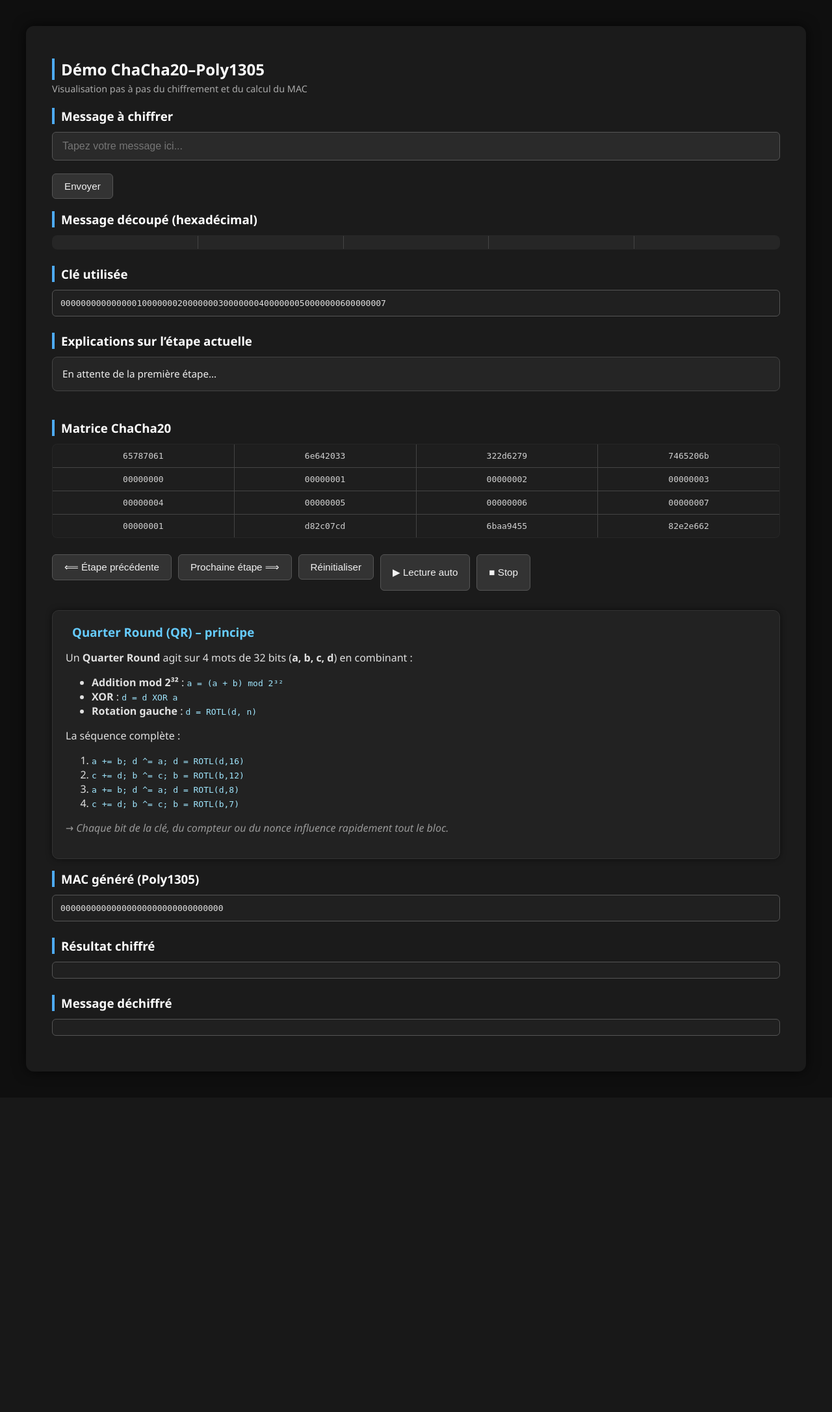
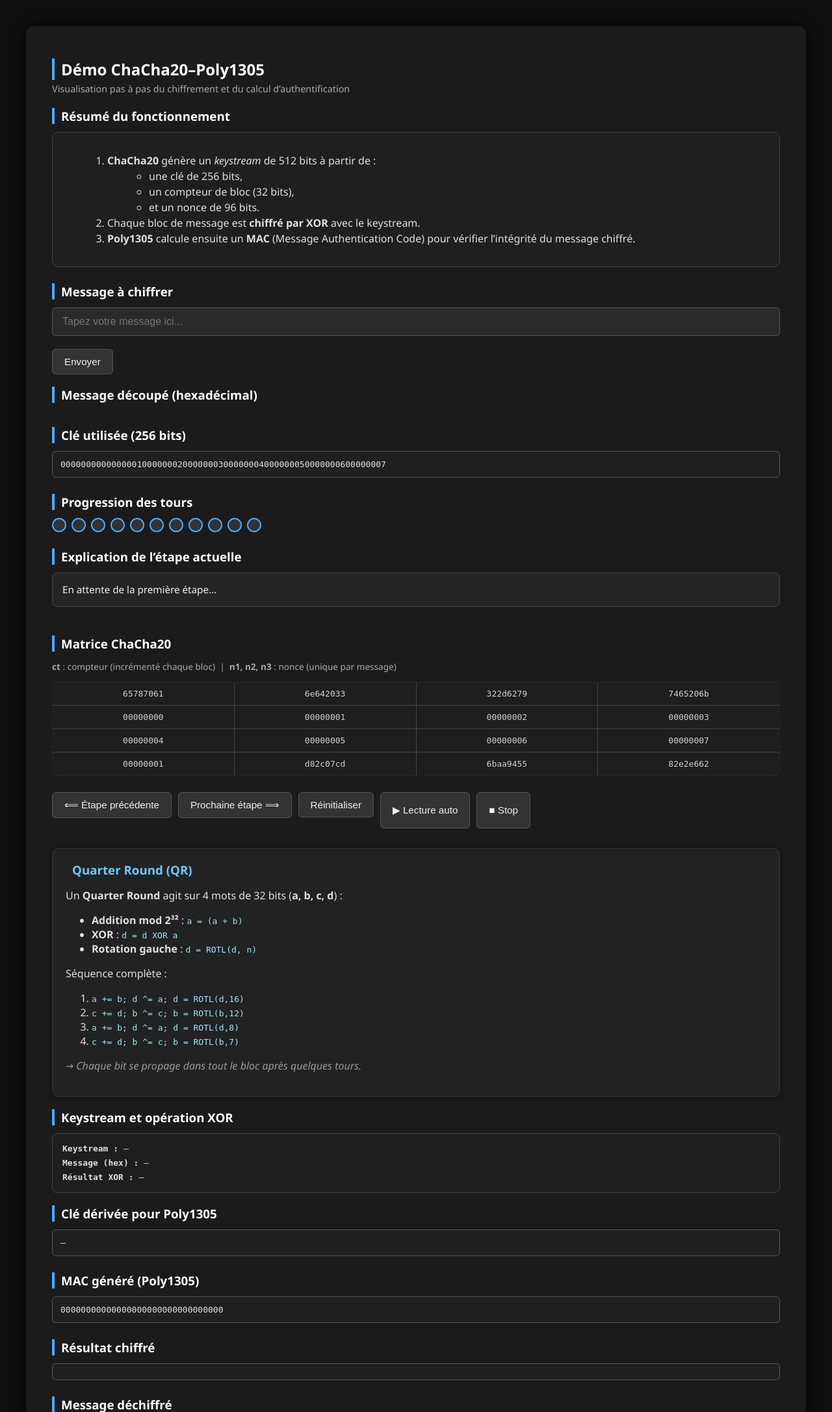
Before and after one commit to alegouix/projet_crypto_L3, a Django app: page / in a window 1280 px wide. Shown: the top 2173 px of the page at 65% size. Before the commit the page ends 1655 px from the top, so only its background shows below. Run offline with Django 5.2, Linux system fonts and the light colour scheme.

Commit message:
Encore d'autres améliorations

```diff
--- a/application/polls/static/polls/style.css
+++ b/application/polls/static/polls/style.css
@@ -165,3 +165,48 @@ button:active {
     flex: 1 1 auto;
   }
 }
+
+/* Résumé global */
+.summary-box {
+  background: #1f1f1f;
+  border: 1px solid #444;
+  border-radius: 10px;
+  padding: 15px 20px;
+  line-height: 1.5em;
+  margin-bottom: 25px;
+}
+.summary-box ul, .summary-box ol { margin-left: 1.5em; }
+
+/* Barre de progression */
+.tour-progress {
+  display: flex;
+  gap: 8px;
+  margin: 10px 0 25px;
+}
+.dot {
+  width: 18px;
+  height: 18px;
+  border-radius: 50%;
+  background: #333;
+  border: 2px solid #4dabf7;
+  transition: background 0.3s;
+}
+
+/* Keystream / XOR */
+.xor-box {
+  background: #1e1e1e;
+  border: 1px solid #444;
+  border-radius: 8px;
+  padding: 10px 15px;
+  font-family: monospace;
+  word-break: break-all;
+  line-height: 1.4em;
+}
+.xor-box p { margin: 4px 0; }
+
+/* Info nonce/compteur */
+.nonce-info {
+  font-size: 0.85rem;
+  color: #aaa;
+  margin-bottom: 5px;
+}
--- a/application/polls/templates/polls/index.html
+++ b/application/polls/templates/polls/index.html
@@ -6,11 +6,33 @@
 
 <body>
 <div class="page-container">
+
+  <!-- === En-tête === -->
   <header>
     <h2>Démo ChaCha20–Poly1305</h2>
-    <p class="subtitle">Visualisation pas à pas du chiffrement et du calcul du MAC</p>
+    <p class="subtitle">Visualisation pas à pas du chiffrement et du calcul d’authentification</p>
   </header>
 
+  <!-- === Résumé général === -->
+  <section class="summary-section">
+    <h3>Résumé du fonctionnement</h3>
+    <div class="summary-box">
+      <ol>
+        <li><b>ChaCha20</b> génère un <i>keystream</i> de 512 bits à partir de :
+          <ul>
+            <li>une clé de 256 bits,</li>
+            <li>un compteur de bloc (32 bits),</li>
+            <li>et un nonce de 96 bits.</li>
+          </ul>
+        </li>
+        <li>Chaque bloc de message est <b>chiffré par XOR</b> avec le keystream.</li>
+        <li><b>Poly1305</b> calcule ensuite un <b>MAC</b> (Message Authentication Code)
+          pour vérifier l’intégrité du message chiffré.</li>
+      </ol>
+    </div>
+  </section>
+
+  <!-- === Message === -->
   <section class="input-section">
     <h3>Message à chiffrer</h3>
     <form id="form" method="POST" class="form-message">
@@ -29,46 +51,69 @@
             {% for part in parties %}
               <td>{{ part }}</td>
             {% endfor %}
-            {% if parties_count < 5 %}
-              {% for _ in "12345"|slice:":{{ 5|add:-parties_count }}" %}
-                <td></td>
-              {% endfor %}
-            {% endif %}
           </tr>
         {% endwith %}
       </tbody>
     </table>
   </section>
 
+  <!-- === Clé et progression === -->
   <section>
-    <h3>Clé utilisée</h3>
+    <h3>Clé utilisée (256 bits)</h3>
     <div class="key-box" id="key_str">{{ key_str }}</div>
+
+    <h3>Progression des tours</h3>
+    <div class="tour-progress">
+      {% for i in "12345678910" %}
+        <span class="dot" id="dot{{ forloop.counter }}"></span>
+      {% endfor %}
+    </div>
   </section>
 
+  <!-- === Explication dynamique === -->
   <section class="explanation-section">
-    <h3>Explications sur l’étape actuelle</h3>
+    <h3>Explication de l’étape actuelle</h3>
     <div id="explanation" class="explanation-box">
       En attente de la première étape...
     </div>
   </section>
 
+  <!-- === Matrice et QR === -->
     <section class="matrix-section">
         <div class="matrix-flex">
             <div class="matrix-container">
                 <h3>Matrice ChaCha20</h3>
+
+                <div class="nonce-info">
+                    <p><b>ct</b> : compteur (incrémenté chaque bloc)
+                        &nbsp;|&nbsp; <b>n1, n2, n3</b> : nonce (unique par message)</p>
+                </div>
+
                 <table class="data-table matrix-table">
                     <tbody>
                         <tr>
-              <td id="c1">{{ c1 }}</td><td id="c2">{{ c2 }}</td><td id="c3">{{ c3 }}</td><td id="c4">{{ c4 }}</td>
+                            <td id="c1">{{ c1 }}</td>
+                            <td id="c2">{{ c2 }}</td>
+                            <td id="c3">{{ c3 }}</td>
+                            <td id="c4">{{ c4 }}</td>
                         </tr>
                         <tr>
-              <td id="k1">{{ k1 }}</td><td id="k2">{{ k2 }}</td><td id="k3">{{ k3 }}</td><td id="k4">{{ k4 }}</td>
+                            <td id="k1">{{ k1 }}</td>
+                            <td id="k2">{{ k2 }}</td>
+                            <td id="k3">{{ k3 }}</td>
+                            <td id="k4">{{ k4 }}</td>
                         </tr>
                         <tr>
-              <td id="k5">{{ k5 }}</td><td id="k6">{{ k6 }}</td><td id="k7">{{ k7 }}</td><td id="k8">{{ k8 }}</td>
+                            <td id="k5">{{ k5 }}</td>
+                            <td id="k6">{{ k6 }}</td>
+                            <td id="k7">{{ k7 }}</td>
+                            <td id="k8">{{ k8 }}</td>
                         </tr>
                         <tr>
-              <td id="ct">{{ ct }}</td><td id="n1">{{ n1 }}</td><td id="n2">{{ n2 }}</td><td id="n3">{{ n3 }}</td>
+                            <td id="ct">{{ ct }}</td>
+                            <td id="n1">{{ n1 }}</td>
+                            <td id="n2">{{ n2 }}</td>
+                            <td id="n3">{{ n3 }}</td>
                         </tr>
                     </tbody>
                 </table>
@@ -89,41 +134,49 @@
             </div>
 
             <aside class="qr-explanation">
-        <h3>Quarter Round (QR) – principe</h3>
-        <p>
-          Un <b>Quarter Round</b> agit sur 4 mots de 32 bits (<b>a, b, c, d</b>)
-          en combinant :
-        </p>
+                <h3>Quarter Round (QR)</h3>
+                <p>Un <b>Quarter Round</b> agit sur 4 mots de 32 bits (<b>a, b, c, d</b>) :</p>
                 <ul>
-          <li><b>Addition mod 2³²</b> : <code>a = (a + b) mod 2³²</code></li>
+                    <li><b>Addition mod 2³²</b> : <code>a = (a + b)</code></li>
                     <li><b>XOR</b> : <code>d = d XOR a</code></li>
                     <li><b>Rotation gauche</b> : <code>d = ROTL(d, n)</code></li>
                 </ul>
-        <p>La séquence complète :</p>
+                <p>Séquence complète :</p>
                 <ol>
                     <li><code>a += b; d ^= a; d = ROTL(d,16)</code></li>
                     <li><code>c += d; b ^= c; b = ROTL(b,12)</code></li>
                     <li><code>a += b; d ^= a; d = ROTL(d,8)</code></li>
                     <li><code>c += d; b ^= c; b = ROTL(b,7)</code></li>
                 </ol>
-        <p class="note">
-          → Chaque bit de la clé, du compteur ou du nonce influence rapidement tout le bloc.
-        </p>
+                <p class="note">→ Chaque bit se propage dans tout le bloc après quelques tours.</p>
             </aside>
         </div>
     </section>
 
+  <!-- === Keystream et XOR === -->
   <section>
+    <h3>Keystream et opération XOR</h3>
+    <div class="xor-box">
+      <p><b>Keystream :</b> <span id="keystream">—</span></p>
+      <p><b>Message (hex) :</b> <span id="msghex">—</span></p>
+      <p><b>Résultat XOR :</b> <span id="xorres">—</span></p>
+    </div>
+  </section>
+
+  <!-- === MAC Poly1305 === -->
+  <section>
+    <h3>Clé dérivée pour Poly1305</h3>
+    <div class="key-box" id="mackey">—</div>
+
     <h3>MAC généré (Poly1305)</h3>
     <div class="key-box" id="mac">{{ mac }}</div>
   </section>
 
+  <!-- === Résultats === -->
   <section>
     <h3>Résultat chiffré</h3>
     <div class="key-box" id="res">{{ res }}</div>
-  </section>
 
-  <section>
     <h3>Message déchiffré</h3>
     <div class="key-box" id="decrypt">{{ decrypt }}</div>
   </section>
@@ -145,6 +198,12 @@ function changeText(data) {
             }
             dom.innerHTML = value
         }
+    }
+}
+
+function highlightTour(tour) {
+  for (let i = 1; i <= 10; i++) {
+    document.getElementById(`dot${i}`).style.background = i <= tour ? "#4dabf7" : "#444";
   }
 }
 
@@ -207,6 +266,11 @@ document.getElementById("form_control_next").addEventListener("submit", function
     .then(data => {
         changeText(data)
         updateExplanation(data.tour, data.qr);
+        highlightTour(data.tour);
+        document.getElementById("keystream").innerText = data.keystream;
+        document.getElementById("msghex").innerText = data.msghex;
+        document.getElementById("xorres").innerText = data.res.slice(0,64) + "...";
+        document.getElementById("mackey").innerText = data.mackey;
     })
     .catch(error => {
         console.error("Erreur:", error);
@@ -229,9 +293,13 @@ document.getElementById("form_control_previous").addEventListener("submit", func
     })
     .then(response => response.json())
     .then(data => {
-        //console.log(data);
         changeText(data)
         updateExplanation(data.tour, data.qr);
+        highlightTour(data.tour);
+        document.getElementById("keystream").innerText = data.keystream;
+        document.getElementById("msghex").innerText = data.msghex;
+        document.getElementById("xorres").innerText = data.res.slice(0,64) + "...";
+        document.getElementById("mackey").innerText = data.mackey;
     })
     .catch(error => {
         console.error("Erreur:", error);
@@ -254,8 +322,13 @@ document.getElementById("form_control_reset").addEventListener("submit", functio
     })
     .then(response => response.json())
     .then(data => {
-        console.log(data);
-        changeText(data)
+        changeText(data);
+        updateExplanation(data.tour, data.qr);
+        highlightTour(data.tour);
+        document.getElementById("keystream").innerText = data.keystream;
+        document.getElementById("msghex").innerText = data.msghex;
+        document.getElementById("xorres").innerText = data.res.slice(0,64) + "...";
+        document.getElementById("mackey").innerText = data.mackey;
     })
     .catch(error => {
         console.error("Erreur:", error);
--- a/application/polls/views.py
+++ b/application/polls/views.py
@@ -46,6 +46,10 @@ def create_context(chacha: Chacha):
             "decrypt": decrypt,
             "tour": chacha.tour,
             "qr": chacha.qr,
+            "keystream": " ".join(f"{x.value:08x}" for x in chacha.init_matrice[:4]),
+            "mackey": "".join(f"{x.value:08x}" for x in chacha.init_matrice[:8]),
+            "xorres": "",
+            "msghex": chacha.msg.hex(),
         }
 
 @csrf_exempt
```
Lines whose indentation alone changed are shown as unchanged.
